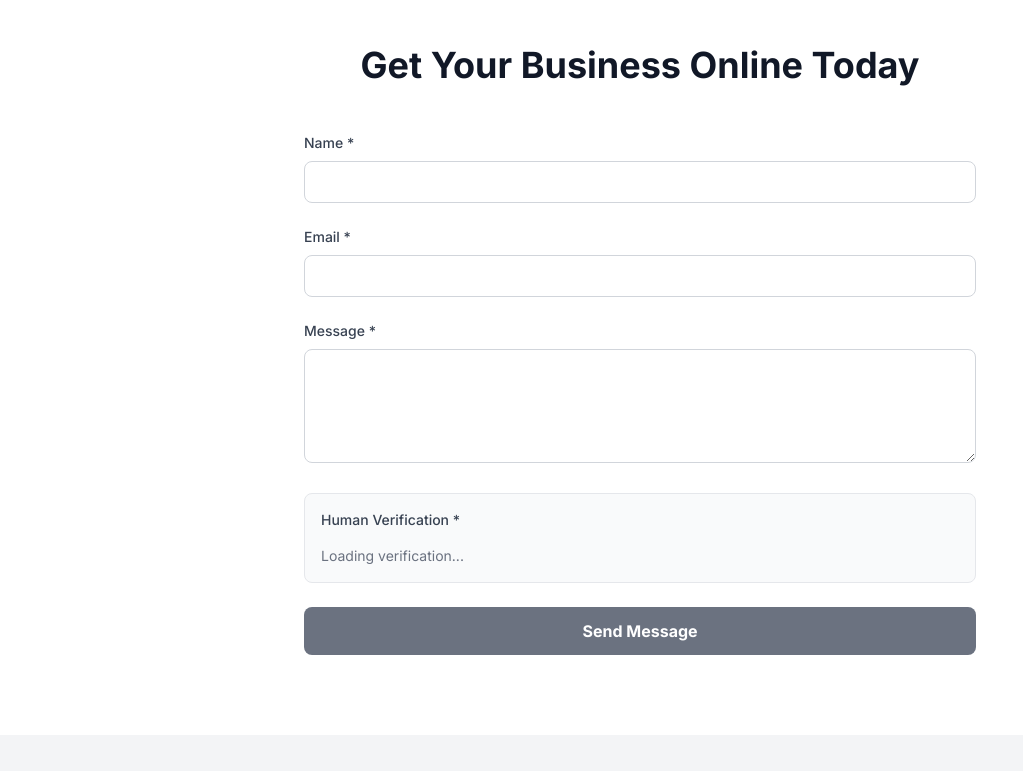
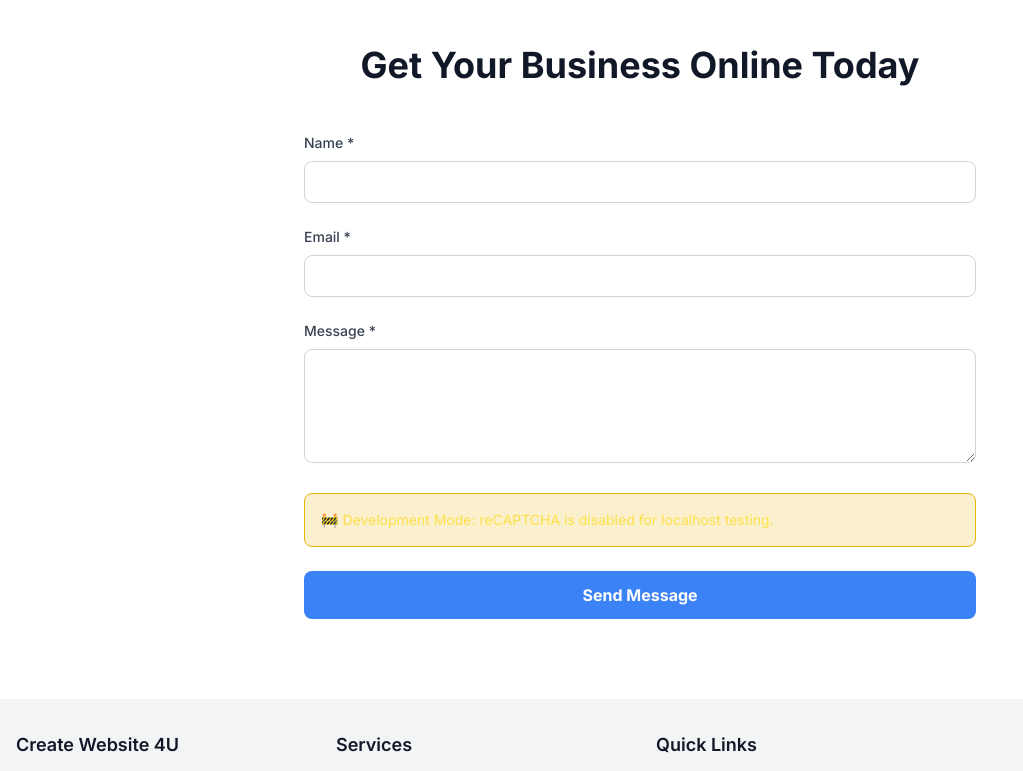
Before and after one commit to sergiionyx/my-portfolio, a Next.js app: page / in a window 1280 px wide. Shown: the part 4180-4951 px from the top of the page, without its empty margins (0-1023 px from the left). Built offline with nearby package versions, Linux system fonts and the light colour scheme.

Commit message:
updated recaptcha to v3

```diff
--- a/src/app/api/contact/route.ts
+++ b/src/app/api/contact/route.ts
@@ -40,7 +40,7 @@ export async function POST(request: NextRequest) {
       );
     }
 
-    // Verify reCAPTCHA
+    // Verify reCAPTCHA (skip for localhost development)
     if (!recaptchaToken) {
       return NextResponse.json(
         { error: "reCAPTCHA verification required" },
@@ -48,12 +48,15 @@ export async function POST(request: NextRequest) {
       );
     }
 
+    // Skip reCAPTCHA verification for localhost development
+    if (recaptchaToken !== "localhost-development") {
       const isRecaptchaValid = await verifyRecaptcha(recaptchaToken);
       if (!isRecaptchaValid) {
         return NextResponse.json(
           { error: "reCAPTCHA verification failed. Please try again." },
           { status: 400 }
         );
+      }
     }
 
     // Send email using Resend with improved deliverability
--- a/src/app/components/ContactForm.tsx
+++ b/src/app/components/ContactForm.tsx
@@ -24,11 +24,26 @@ export default function ContactForm() {
   // reCAPTCHA state
   const [recaptchaToken, setRecaptchaToken] = useState("");
   const [isRecaptchaLoaded, setIsRecaptchaLoaded] = useState(false);
+  const [isLocalhost, setIsLocalhost] = useState(false);
   const recaptchaRendered = useRef(false);
   const scriptLoaded = useRef(false);
 
+  // Check if running on localhost
+  useEffect(() => {
+    setIsLocalhost(
+      window.location.hostname === "localhost" ||
+        window.location.hostname === "127.0.0.1"
+    );
+  }, []);
+
   // Load reCAPTCHA script
   useEffect(() => {
+    // Skip reCAPTCHA on localhost if not configured
+    if (isLocalhost) {
+      console.log("Running on localhost - reCAPTCHA disabled for development");
+      return;
+    }
+
     // Prevent multiple script loads
     if (scriptLoaded.current) {
       return;
@@ -61,10 +76,12 @@ export default function ContactForm() {
         document.head.removeChild(script);
       }
     };
-  }, []);
+  }, [isLocalhost]);
 
   // Render reCAPTCHA when loaded
   useEffect(() => {
+    if (isLocalhost) return; // Skip on localhost
+
     if (isRecaptchaLoaded && window.grecaptcha && !recaptchaRendered.current) {
       // Check if element already has reCAPTCHA
       const container = document.getElementById("recaptcha-container");
@@ -72,7 +89,9 @@ export default function ContactForm() {
         try {
           window.grecaptcha.ready(() => {
             window.grecaptcha.render("recaptcha-container", {
-              sitekey: "6LcXXXXXXXXXXXXXXXXXXXXXXXXXXXXXXXXXXXXXXXXXXXXXXX", // Replace with your site key
+              sitekey:
+                process.env.NEXT_PUBLIC_RECAPTCHA_SITE_KEY ||
+                "6LeGF2orAAAAACn0ayaUNhhsmQHqbnp3arca_gsf",
               callback: (token: string) => {
                 setRecaptchaToken(token);
               },
@@ -87,7 +106,7 @@ export default function ContactForm() {
         }
       }
     }
-  }, [isRecaptchaLoaded]);
+  }, [isRecaptchaLoaded, isLocalhost]);
 
   const handleChange = (
     e: React.ChangeEvent<HTMLInputElement | HTMLTextAreaElement>
@@ -102,6 +121,8 @@ export default function ContactForm() {
   const handleSubmit = async (e: React.FormEvent) => {
     e.preventDefault();
 
+    // Skip reCAPTCHA verification on localhost
+    if (!isLocalhost) {
       // Verify reCAPTCHA
       if (!recaptchaToken) {
         setSubmitStatus({
@@ -109,6 +130,7 @@ export default function ContactForm() {
           message: "Please complete the reCAPTCHA verification.",
         });
         return;
+      }
     }
 
     setIsSubmitting(true);
@@ -122,7 +144,9 @@ export default function ContactForm() {
         },
         body: JSON.stringify({
           ...formData,
-          recaptchaToken,
+          recaptchaToken: isLocalhost
+            ? "localhost-development"
+            : recaptchaToken,
         }),
       });
 
@@ -136,7 +160,7 @@ export default function ContactForm() {
         setFormData({ name: "", email: "", message: "" });
         setRecaptchaToken("");
         // Reset reCAPTCHA
-        if (window.grecaptcha) {
+        if (window.grecaptcha && !isLocalhost) {
           window.grecaptcha.reset();
         }
       } else {
@@ -223,7 +247,8 @@ export default function ContactForm() {
         />
       </div>
 
-      {/* reCAPTCHA Section */}
+      {/* reCAPTCHA Section - Only show on production */}
+      {!isLocalhost && (
         <div className="bg-gray-50 dark:bg-gray-800 p-4 rounded-lg border border-gray-200 dark:border-gray-700">
           <label className="block text-sm font-medium mb-2 text-gray-700 dark:text-gray-300">
             Human Verification *
@@ -235,12 +260,22 @@ export default function ContactForm() {
             </p>
           )}
         </div>
+      )}
+
+      {/* Development notice */}
+      {isLocalhost && (
+        <div className="bg-yellow-500/20 border border-yellow-500 text-yellow-300 p-4 rounded-lg">
+          <p className="text-sm">
+            🚧 Development Mode: reCAPTCHA is disabled for localhost testing.
+          </p>
+        </div>
+      )}
 
       <button
         type="submit"
-        disabled={isSubmitting || !recaptchaToken}
+        disabled={isSubmitting || (!isLocalhost && !recaptchaToken)}
         className={`w-full font-bold py-3 px-8 rounded-lg transition duration-300 ${
-          isSubmitting || !recaptchaToken
+          isSubmitting || (!isLocalhost && !recaptchaToken)
             ? "bg-gray-500 cursor-not-allowed"
             : "bg-blue-500 hover:bg-blue-600"
         } text-white`}
```
Lines whose indentation alone changed are shown as unchanged.
